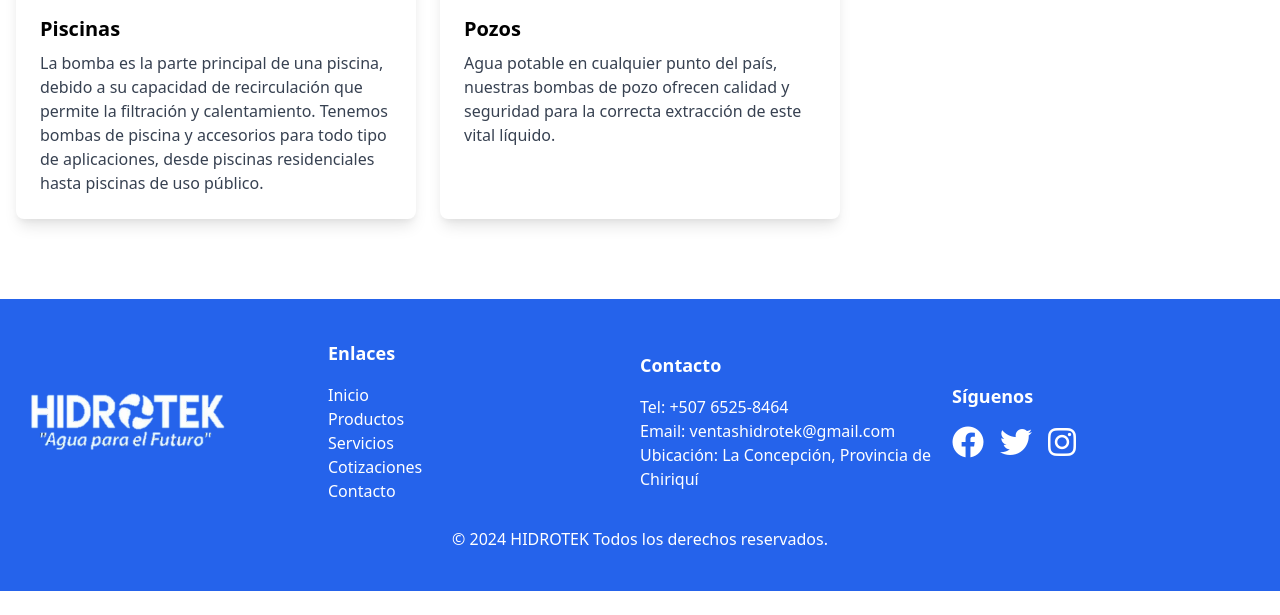
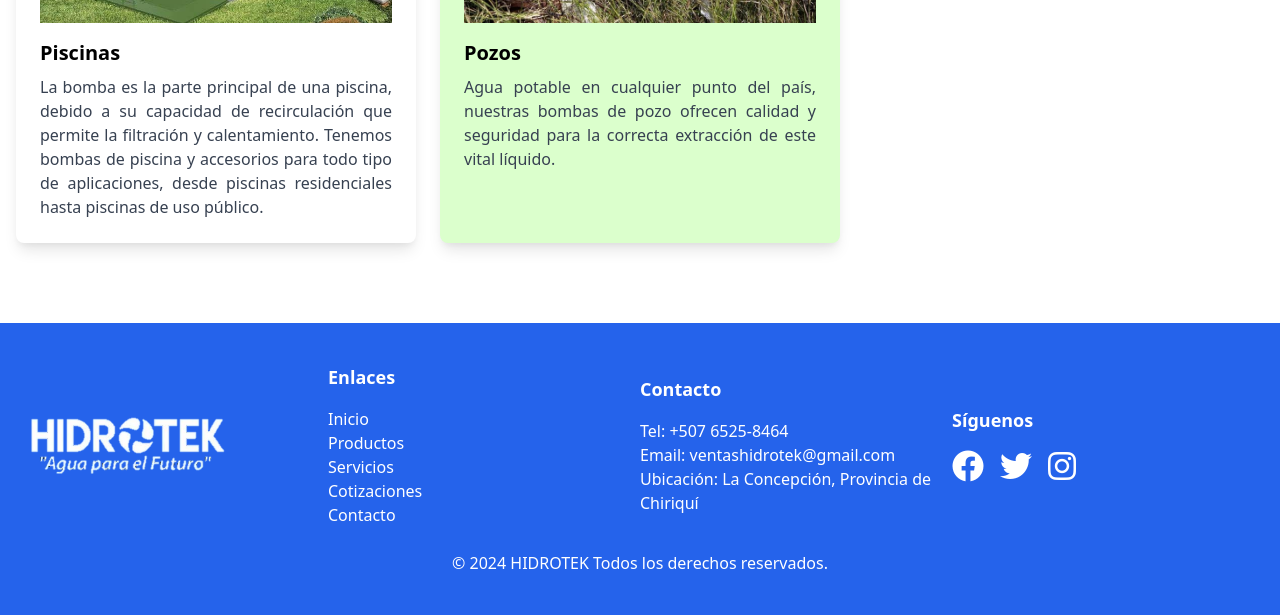
Before and after one commit to DSW3Projects/DSW3Projects, a Django app: page /services/ in a window 1280 px wide. Shown: the part 893-1508 px from the top of the page. Before the commit the page ends 1484 px from the top, so only its background shows below. Run offline with Django 5.2, Linux system fonts and the light colour scheme.

Commit message:
actualizacionServise

```diff
--- a/Examen Final/Hidrotek/Home/templates/Services.html
+++ b/Examen Final/Hidrotek/Home/templates/Services.html
@@ -4,42 +4,42 @@
 {% block content%}
 
     <section class="container mx-auto my-10 px-4">
-        <p class="text-gray-700 text-center mb-10">En Bombasa, combinamos décadas de experiencia con tecnología de vanguardia para ofrecer soluciones hídricas integrales. Desde la perforación de pozos hasta sistemas contra incendios, nuestros servicios están diseñados para garantizar la eficiencia y calidad del agua en cada proyecto.</p>
+        <p class="text-gray-700 text-center mb-10"><strong><i>"En Hidrotek, contamos con años de experiencia y tecnología de vanguardia, ofrecemos soluciones hídricas integrales. <br>Desde la perforación de pozos hasta la instalación de sistemas de filtración, nuestros servicios están diseñados <br>para garantizar la máxima eficiencia y calidad del agua en cada proyecto."</strong></i></p>
 
         <div class="grid md:grid-cols-2 lg:grid-cols-3 gap-6 ">
             <!-- Sistema Hidroneumáticos -->
-            <div class="bg-white rounded-lg shadow-lg p-6">
-                <img src="/mnt/data/image.png" alt="Sistema Hidroneumáticos" class="h-48 w-full object-cover mb-4">
+            <div class="bg-white rounded-lg shadow-lg p-6" style="background-color: #dbffcc;">
+                <img src="{% static 'images/hidroneumatic.jpg' %}" alt="Sistema Hidroneumáticos" class="h-48 w-full object-cover mb-4">
                 <h3 class="text-xl font-semibold mb-2">Sistemas hidroneumáticos</h3>
-                <p class="text-gray-700">Instalamos sistemas hidroneumáticos eficientes, asegurando una distribución óptima del agua en tus instalaciones residenciales, comerciales e industriales.</p>
+                <p style="text-align: justify;" class="text-gray-700">Instalamos sistemas hidroneumáticos eficientes, asegurando una distribución óptima del agua en tus instalaciones residenciales, comerciales e industriales.</p>
             </div>
 
             <!-- Aguas Residuales -->
             <div class="bg-white rounded-lg shadow-lg p-6">
-                <img src="/mnt/data/image.png" alt="Aguas Residuales" class="h-48 w-full object-cover mb-4">
+                <img src="{% static 'images/manteni.jpg' %}" alt="Aguas Residuales" class="h-48 w-full object-cover mb-4">
                 <h3 class="text-xl font-semibold mb-2">Mantenimiento</h3>
-                <p class="text-gray-700">El correcto control y evacuación de las aguas residuales ya no será un problema, con nuestra amplia gama de bombas organizaremos el cuadro de forma segura estas aguas residuales.</p>
+                <p style="text-align: justify;" class="text-gray-700">El correcto control y evacuación de las aguas residuales ya no será un problema, con nuestra amplia gama de bombas organizaremos el cuadro de forma segura estas aguas residuales.</p>
             </div>
 
             <!-- Sistemas de Riego -->
-            <div class="bg-white rounded-lg shadow-lg p-6">
-                <img src="/mnt/data/image.png" alt="Sistemas de Riego" class="h-48 w-full object-cover mb-4">
+            <div class="bg-white rounded-lg shadow-lg p-6" style="background-color: #dbffcc;">
+                <img src="{% static 'images/SIF.jpg' %}" alt="Sistemas de Riego" class="h-48 w-full object-cover mb-4">
                 <h3 class="text-xl font-semibold mb-2">Sistemas de filtración</h3>
-                <p class="text-gray-700">Tenemos una amplia cartera de productos entre ellos: motobombas, válvulas, y mucho más, para brindar el acompañamiento adecuado en los sistemas de riego.</p>
+                <p style="text-align: justify;" class="text-gray-700">Tenemos una amplia cartera de productos entre ellos: motobombas, válvulas, y mucho más, para brindar el acompañamiento adecuado en los sistemas de riego.</p>
             </div>
 
             <!-- Piscinas -->
             <div class="bg-white rounded-lg shadow-lg p-6">
-                <img src="/mnt/data/image.png" alt="Piscinas" class="h-48 w-full object-cover mb-4">
+                <img src="{% static 'images/Piscina.jpg' %}" alt="Piscinas" class="h-48 w-full object-cover mb-4">
                 <h3 class="text-xl font-semibold mb-2">Piscinas</h3>
-                <p class="text-gray-700">La bomba es la parte principal de una piscina, debido a su capacidad de recirculación que permite la filtración y calentamiento. Tenemos bombas de piscina y accesorios para todo tipo de aplicaciones, desde piscinas residenciales hasta piscinas de uso público.</p>
+                <p style="text-align: justify;" class="text-gray-700">La bomba es la parte principal de una piscina, debido a su capacidad de recirculación que permite la filtración y calentamiento. Tenemos bombas de piscina y accesorios para todo tipo de aplicaciones, desde piscinas residenciales hasta piscinas de uso público.</p>
             </div>
 
             <!-- Pozos -->
-            <div class="bg-white rounded-lg shadow-lg p-6">
-                <img src="/mnt/data/image.png" alt="Pozos" class="h-48 w-full object-cover mb-4">
+            <div class="bg-white rounded-lg shadow-lg p-6" style="background-color: #dbffcc;">
+                <img src="{% static 'images/pozo2.jpg' %}" alt="Pozos" class="h-48 w-full object-cover mb-4">
                 <h3 class="text-xl font-semibold mb-2">Pozos</h3>
-                <p class="text-gray-700">Agua potable en cualquier punto del país, nuestras bombas de pozo ofrecen calidad y seguridad para la correcta extracción de este vital líquido.</p>
+                <p style="text-align: justify;" class="text-gray-700">Agua potable en cualquier punto del país, nuestras bombas de pozo ofrecen calidad y seguridad para la correcta extracción de este vital líquido.</p>
             </div>
 
         </div>
--- a/Examen Final/Hidrotek/Home/templates/base.html
+++ b/Examen Final/Hidrotek/Home/templates/base.html
@@ -6,6 +6,7 @@
     <meta charset="UTF-8">
     <meta name="viewport" content="width=device-width, initial-scale=1.0">
     <title>HIDROTEK</title>
+    <link rel="icon" href="icono/logoEMP.ico">
     <link href="https://cdn.jsdelivr.net/npm/tailwindcss@2.2.19/dist/tailwind.min.css" rel="stylesheet">
     <link rel="stylesheet" href="https://cdnjs.cloudflare.com/ajax/libs/font-awesome/6.0.0-beta3/css/all.min.css">
 </head>
```
Also changed, not shown: Examen Final/Hidrotek/Home/templates/icono/logoEMP.ico (added), Examen Final/Hidrotek/Home/templates/icono/logoEMP.jpeg (added), Examen Final/Hidrotek/Home/templates/register.html (line endings or trailing spaces), Examen Final/Hidrotek/static/images/Piscina.jpg (added), Examen Final/Hidrotek/static/images/SIF.jpg (added), Examen Final/Hidrotek/static/images/hidroneumatic.jpg (added), Examen Final/Hidrotek/static/images/manteni.jpg (added), Examen Final/Hidrotek/static/images/pozo2.jpg (added).
